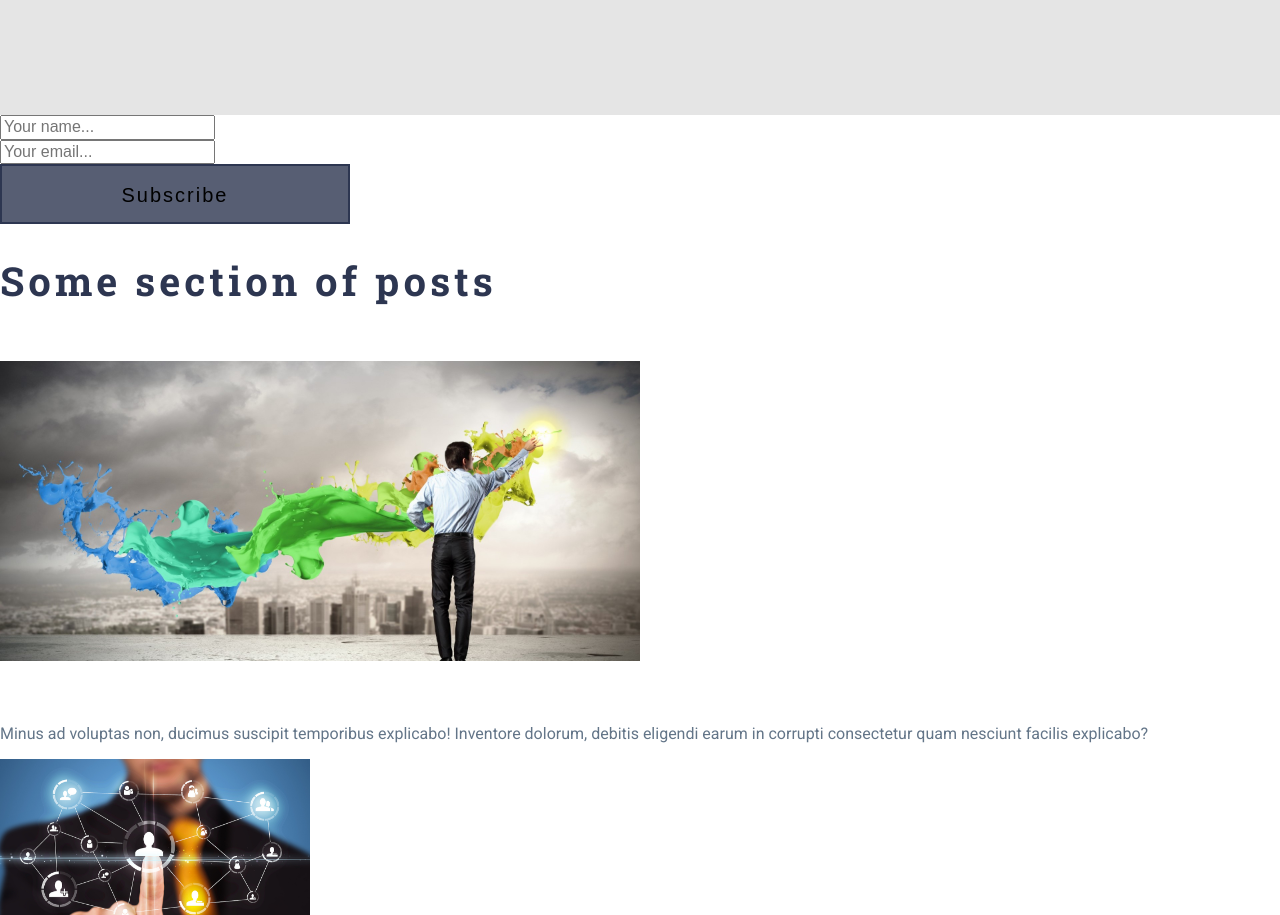
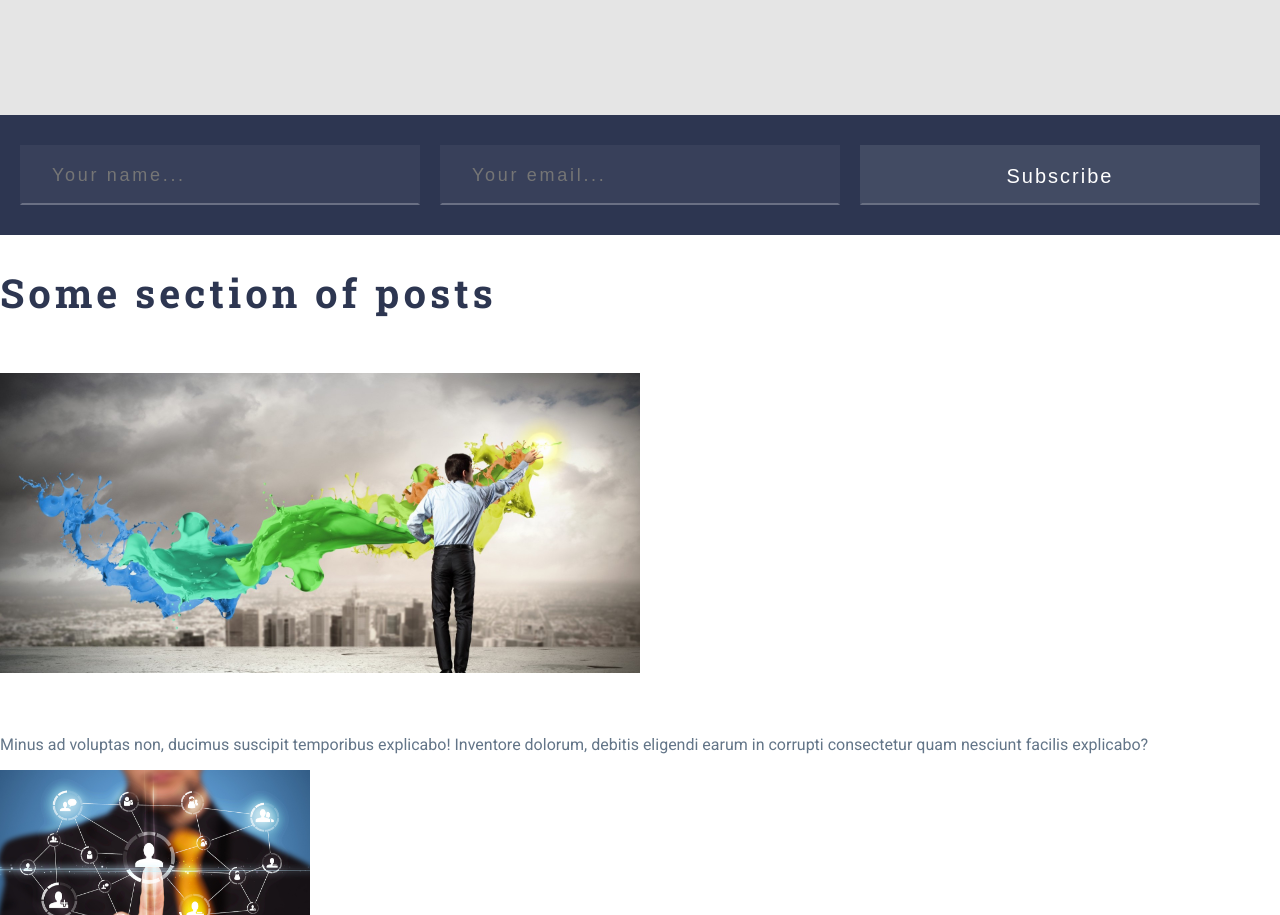
Before and after one commit to alexaandrievskaya/grid-template-init-project, a website: page index.html in a window 1280 px wide. Shown: the part 2342-3257 px from the top of the page. Drawn offline with Linux system fonts and the light colour scheme.

Commit message:
UPD: added form section

```diff
--- a/assets/scss/sections/_section-form.scss
+++ b/assets/scss/sections/_section-form.scss
@@ -0,0 +1,65 @@
+.form {
+  padding: ($gap / 2 * 3) 0;
+  background-color: $color-primary;
+
+  &__container {
+    display: grid;
+    grid-gap: $gap;
+
+    @extend %container;
+    @include lg-min {
+      grid-template-columns: repeat(3, 1fr);
+    }
+    @include lg-md {
+      grid-template-columns: repeat(3, 1fr);
+    }
+    @include md-sm {
+      grid-template-columns: 1fr 1fr;
+    }
+  }
+
+  &-item__input {
+    display: block;
+    width: 100%;
+    height: 60px;
+    padding-right: $gap / 2 * 3;
+    padding-left: $gap / 2 * 3;
+    transition: background-color 0.5s, border-color 0.5s;
+    letter-spacing: 0.15em;
+    color: $color-light;
+    border: 2px solid rgba($color-light, 0);
+    border-bottom-color: rgba($color-light, 0.25);
+    background-color: rgba($color-light, 0.05);
+    font-size: 1.125rem;
+
+    &:hover,
+    &:focus {
+      border-color: rgba($color-light, 0.15);
+      border-bottom-color: $color-light;
+      background-color: rgba($color-light, 0.15);
+    }
+  }
+
+  .btn-accent {
+    width: 100%;
+    color: $color-light;
+    border-color: rgba($color-light, 0);
+    border-bottom-color: rgba($color-light, 0.2);
+    background-color: rgba($color-light, 0.1);
+
+    &:hover,
+    &:focus {
+      cursor: pointer;
+      border-color: $color-light;
+      background-color: $color-accent;
+    }
+  }
+}
+
+input {
+  overflow: visible;
+
+  &:focus {
+    outline: none;
+  }
+}
```
Also changed, not shown: assets/css/style.css.
